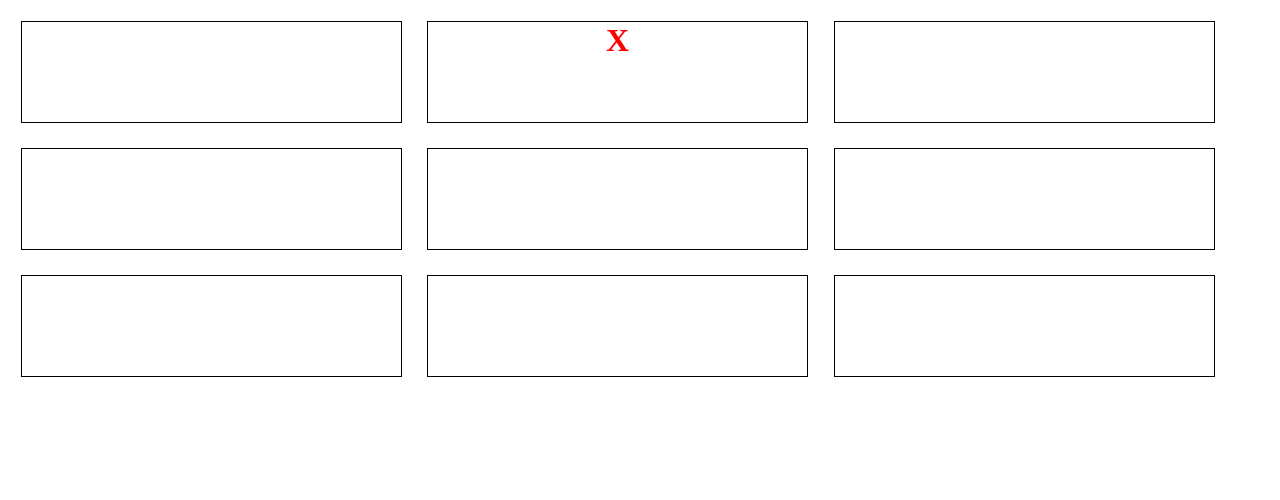
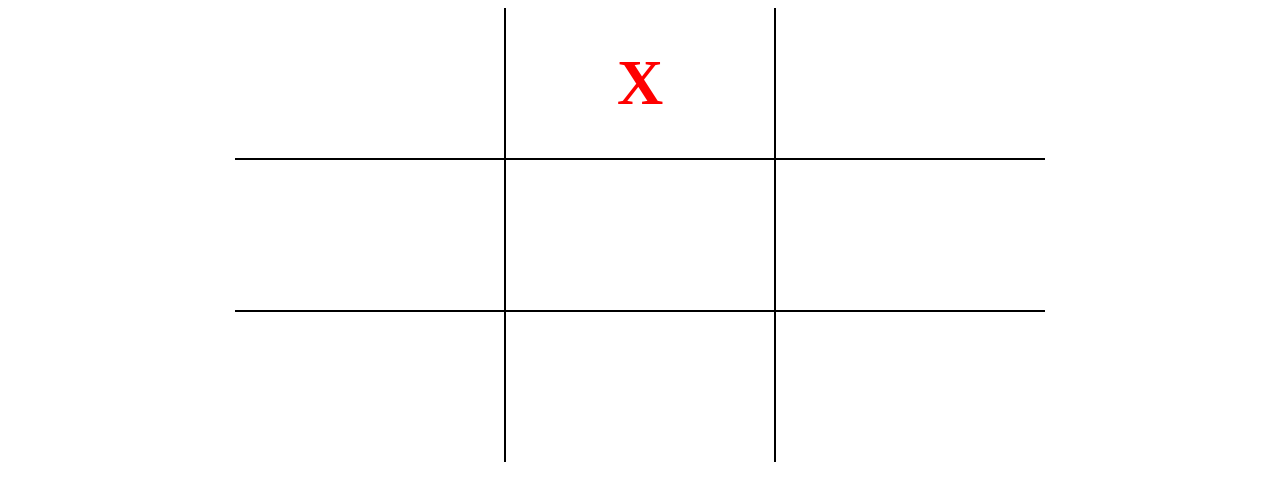
Before and after one commit to bernardanderson/staticweb-team-challenge-04, a plain HTML site: page index.html in a window 1280 px wide. Both pictures are taken after a click on the element 617 px from the left and 71 px from the top of the page. Drawn offline with Linux system fonts and the light colour scheme.

Commit message:
fixed click events still being active and styled the grid and buttons to look nicer

```diff
--- a/code.js
+++ b/code.js
@@ -1,6 +1,8 @@
+// Inits a global variable to keep track of the number of click events captured.  Used in
+//  determining X and O and if the game ends in a tie.
 var numberOfClicks = 0;
 
-// Creates a 9 divs as containers for the Tic-Tac-Toe grid
+// Creates 9 divs as containers for the Tic-Tac-Toe grid
 function createGrid() {
   var mainBody = document.getElementsByTagName("body");
   for (var i = 0; i < 9; i++) {
@@ -19,8 +21,8 @@ function addClickEvents() {
   }
 }
 
-// This removes all click events from the program
-function removeAllClickEvents() {
+// This removes all div click events from the program, after the game has ended.
+function removeAllDivClickEvents() {
   var divItem = document.getElementsByClassName("grid-item");
   for (var i = 0; i < 9; i++) {
     divItem[i].removeEventListener("click",addXO);
@@ -28,7 +30,7 @@ function removeAllClickEvents() {
 }
 
 // This function adds an X or O based on the number of click recorded so far
-//  It puts the X or O text in the clicked div
+//  and puts the X or O text in the clicked div and inline styles the color.
 //  It also removes the listenerEvent so the user can't keep clicking the same div
 function addXO() {
   if (numberOfClicks % 2 === 0) {
@@ -45,24 +47,30 @@ function addXO() {
   buildXOArray();
 }
 
-// This creates an array of X's and O's from the classes within each grid div
+// This creates an array of X's and O's from the classes within each grid div and sends them
+//  to the check functions to see if there is a winner.
 function buildXOArray() {
   var divItem = document.getElementsByTagName("div");
   var divCheckX = [];
   var divCheckO = [];
 
+  // for loop send Booleans to X/O arrays if the divs contain the X or O class
   for (var i = 0; i < 9; i++) {
     divCheckX.push(divItem[i].classList.contains("X"));
     divCheckO.push(divItem[i].classList.contains("O"));
   }
+
   checkHorizontal(divCheckX, divCheckO);
   checkVertical(divCheckX, divCheckO);
   checkDiagonal(divCheckX, divCheckO);
+
+  // This checks if there is a tie.
   if (numberOfClicks === 9) {
-    checkTie();
+    reportTie();
   }
 }
 
+// When a winner is had, this inserts the message into a p tag in the DOM
 function addWinnerToDom(winMessage) {
   var mainBody = document.getElementsByTagName("body");
   var jsScript = document.getElementsByTagName("script");
@@ -71,7 +79,8 @@ function addWinnerToDom(winMessage) {
   mainBody[0].insertBefore(winDisplay, jsScript[0]);
 }
 
-// The vanilla check grid which looks to see if the either X or O has three in a row
+// This checks the grid and looks at the X and O grid array to see if the either X or O has
+//  three in a row.  If so it calls the winner report function.
 function checkXO(divCheckX, divCheckO, firstGrid, secondGrid, thirdGrid) {
   var xCheck = divCheckX[firstGrid] && divCheckX[secondGrid] && divCheckX[thirdGrid];
   var oCheck = divCheckO[firstGrid] && divCheckO[secondGrid] && divCheckO[thirdGrid];
@@ -82,23 +91,21 @@ function checkXO(divCheckX, divCheckO, firstGrid, secondGrid, thirdGrid) {
     },
     { itemTrue: oCheck,
       winMessage: "You Won O!",
-    },
-    { itemTrue: numberOfClicks === 9,
-      winMessage: "It's a tie!",
     }
   ];
 
   for (var i = 0; i < 2; i++) {
     if (itemCheck[i].itemTrue) {
       numberOfClicks = 0;
-      console.log("itemCheck"+i, itemCheck[i].itemTrue);
       addWinnerToDom(itemCheck[i].winMessage);
+      removeAllDivClickEvents();
       addPlayAgainButton();
     }
   }
 }
 
-// This checks the grids for three in a row horizontally
+// This checks the grid for three in a row horizontally
+//  The loop checks grids: 0/1/2, 3/4/5, 6/7/8
 function checkHorizontal(divCheckX, divCheckO) {
   for (var i = 0; i < 3; i++) {
     var firstGrid = 0 + 3*i;
@@ -108,7 +115,8 @@ function checkHorizontal(divCheckX, divCheckO) {
   }
 }
 
-// This checks the grids for three in a row vertically
+// This checks the grid for three in a row vertically
+//  The loop checks grids: 0/3/6, 1/4/7, 2/5/8
 function checkVertical(divCheckX, divCheckO) {
   for (var i = 0; i < 3; i++) {
     var firstGrid = 0 + 1*i;
@@ -118,7 +126,8 @@ function checkVertical(divCheckX, divCheckO) {
   }
 }
 
-// This checks the grids for three in a row diagonally
+// This checks the grid for three in a row diagonally
+//  The loop checks grids: 0/4/8, 2/4/6
 function checkDiagonal(divCheckX, divCheckO) {
   for (var i = 0; i < 2; i++) {
     var firstGrid = 0 + 2*i;
@@ -128,16 +137,15 @@ function checkDiagonal(divCheckX, divCheckO) {
   }
 }
 
-function checkTie() {
+// This reports if there is a tie.
+function reportTie() {
   numberOfClicks = 0;
   addWinnerToDom("It's a tie!");
   addPlayAgainButton();
 }
 
-// This adds the PlayAgainButton for a win or tie.  And ties a click event to it
-//  to reset the board
+// This adds the PlayAgainButton for a win or tie. Opens a click event to reset the board
 function addPlayAgainButton() {
-
   var mainBody = document.getElementsByTagName("body");
     var playAgainButton = document.createElement("p");
     playAgainButton.innerText = "**PLAY AGAIN**";
@@ -148,7 +156,7 @@ function addPlayAgainButton() {
 }
 
 // This checks the body child elements and deletes everything but the <script> tag
-//  Effectively, resetting the grid.
+//  Effectively, clearing/resetting the grid.
 function resetGrid() {
   var mainBody = document.getElementsByTagName("body");
   var lengthOfChildren = mainBody[0].childElementCount ;
@@ -157,7 +165,7 @@ function resetGrid() {
   }
 }
 
-// This runs all the major setup functions
+// This runs all the major setup functions to reset and create a new game
 function resetGame() {
   resetGrid();
   createGrid();
--- a/mystyle.css
+++ b/mystyle.css
@@ -1,33 +1,67 @@
 body {
   box-sizing: border-box;
+  margin-left: 15%;
+  margin-right: 15%;
+
   display: flex;
   flex-wrap: wrap;
   flex-direction: row;
+  justify-content: center;
+}
+
+div:nth-child(2) {
+  margin-bottom: -2px;
+  border-left: 2px solid black;
+  border-right: 2px solid black;
+  border-bottom: 2px solid black;
+}
+
+div:nth-child(4) {
+  border-top: 2px solid black;
+  border-right: 2px solid black;
+  border-bottom: 2px solid black;
+}
+
+div:nth-child(6) {
+  border-left: 2px solid black;
+  border-top: 2px solid black;
+  border-bottom: 2px solid black;
+}
+
+div:nth-child(8) {
+  margin-top: -2px;
+  border-left: 2px solid black;
+  border-right: 2px solid black;
+  border-top: 2px solid black;
 }
 
 .grid-item {
+  display: flex;
   flex-basis: 30%;
-  margin: 1%;
-  height: 100px;
-  border: 1px solid black;
+  /*margin: 1%;*/
+  height: 150px;
+  justify-content: center;
+  align-items: center;
 }
 
 .X, .O {
-  text-align: center;
-  vertical-align: middle;
-  font-size: 2rem;
+  font-size: 4rem;
   font-weight: bold;
 }
 
 p {
-  flex-basis: 95%;
+  flex-basis: 35%;
+  text-align: center;
+  font-size: 2rem;
 }
 
 .button {
-  display: block;
+  display: flex;
   flex-basis: 25%;
   height: 50px;
   font-size: 1.3rem;
   background-color: lightgray;
   border: 1px solid black;
+  justify-content: center;
+  align-items: center;
 }
```
